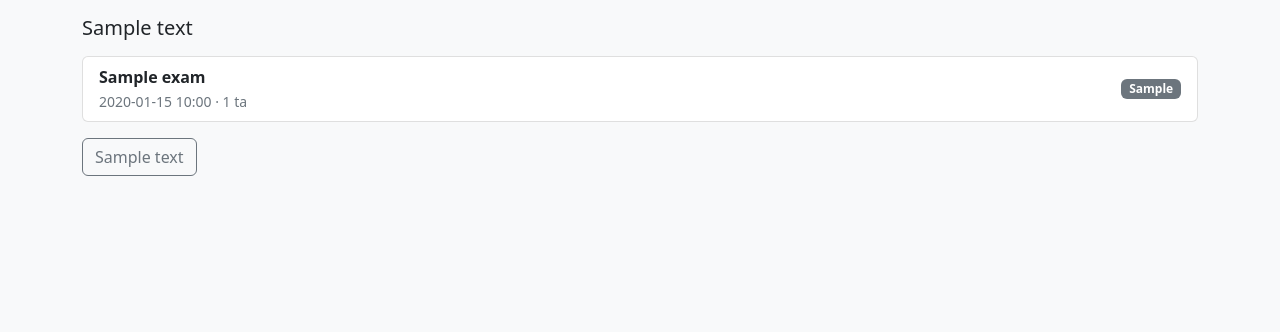
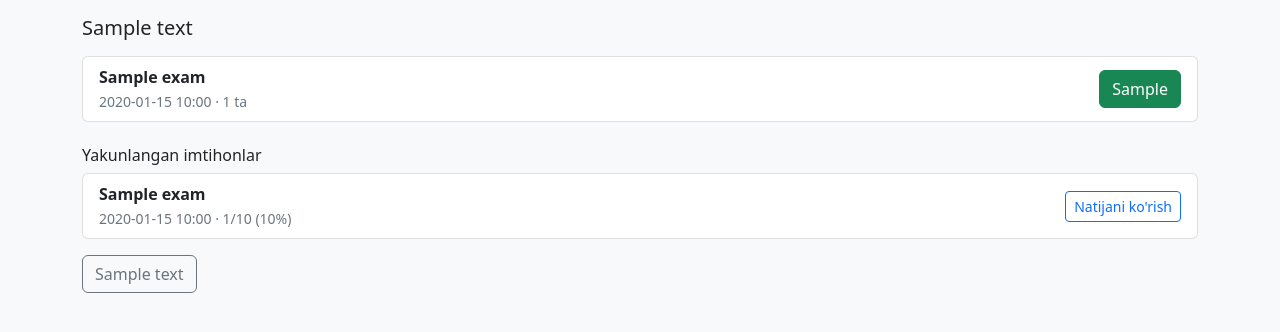
Before and after one commit to Bunyod1202/Autolider, a Django app: page /bot/exams/?user_id=00000000-0000-0000-0000-000000000001 in a window 1280 px wide. Shown: the top 332 px of the page. Run offline with Django 4.2, Linux system fonts and the light colour scheme; tables that the repository leaves empty hold one stand-in row (values such as "Sample post"); parts of the project's set-up code (start-up, migrations or seed data) failed here and were passed over; some libraries are stand-ins or nearby versions.

Commit message:
add changes about exam

```diff
--- a/bot/handlers/message.py
+++ b/bot/handlers/message.py
@@ -181,6 +181,9 @@
         exams_label = getattr(user.text, 'exams', 'Stat test')
         start_label = getattr(user.text, 'start_exam', 'Start exam')
         if user.check_step(USER.STEP.MAIN) and message.text in (exams_label, start_label):
+            if not user.is_active:
+                bot.send_message(message.chat.id, getattr(user.text, 'subscription_required', 'Imtihonlar faqat obuna uchun.'))
+                return
             if not user.phone_number:
                 user.set_step(USER.STEP.EXAM_PROMPT_PHONE)
                 bot.send_message(
--- a/bot/views.py
+++ b/bot/views.py
@@ -10,7 +10,7 @@
 
 from quizzes.models import Theme, Option, Quiz
 import random
-from tests.models import Test, Exam, ExamAccess, ExamAttempt, AttemptQuestion
+from tests.models import Test, Exam, ExamAttempt, AttemptQuestion
 from users.models import User
 from subscriptions.utils import refresh_user_active_status
 from bot.utils.helpers import normalize_phone_number
@@ -236,15 +236,21 @@
     except User.DoesNotExist:
         return JsonResponse({'ok': False, 'error': f'user {user_id} not found'}, status=404)
 
+    # Only active subscribers can see exams
+    if not user.is_active:
+        return render(request, 'exams.html', {
+            'user': user,
+            'phone_missing': False,
+            'exams': [],
+            'error': getattr(user.text, 'subscription_required', 'Imtihonlar faqat obuna uchun.')
+        })
     # if phone missing, render phone form inside WebApp
     phone_missing = not bool(user.phone_number)
     now = timezone.now()
-    accesses = ExamAccess.objects.filter(user=user, exam__is_active=True).select_related('exam').order_by('exam__date')
+    # Show active exams to active subscribers; no attempt limits
+    exams_qs = Exam.objects.filter(is_active=True).order_by('date')
     exams = []
-    for acc in accesses:
-        ex = acc.exam
-        attempts_done = ExamAttempt.objects.filter(exam=ex, user=user, finished_at__isnull=False).count()
-        allowed = attempts_done < (acc.max_attempts or 1)
+    for ex in exams_qs:
         exams.append({
             'id': ex.id,
             'title': ex.title,
@@ -252,12 +258,28 @@
             'started': ex.date <= now,
             'type': ex.type,
             'question_count': ex.question_count,
-            'allowed': allowed,
+            'allowed': True,
+        })
+    # Previous finished attempts for this user
+    attempts_qs = ExamAttempt.objects.filter(user=user, finished_at__isnull=False).select_related('exam').order_by('-finished_at', '-id')
+    attempts = []
+    for at in attempts_qs[:20]:
+        total = at.total_questions or 0
+        percent = int(round((at.correct_count * 100 / total), 0)) if total else 0
+        attempts.append({
+            'id': at.id,
+            'exam_title': getattr(at.exam, 'title', ''),
+            'finished_at': at.finished_at.strftime('%Y-%m-%d %H:%M') if at.finished_at else '',
+            'correct': at.correct_count,
+            'wrong': at.wrong_count,
+            'total': at.total_questions,
+            'percent': percent,
         })
     return render(request, 'exams.html', {
         'user': user,
         'phone_missing': phone_missing,
         'exams': exams,
+        'attempts': attempts,
     })
 
 
@@ -295,13 +317,10 @@
         exam = Exam.objects.get(id=exam_id, is_active=True)
     except Exam.DoesNotExist:
         return JsonResponse({'ok': False, 'error': 'Exam not found'}, status=404)
-    acc = ExamAccess.objects.filter(user=user, exam=exam).first()
-    if not acc:
-        return render(request, 'exam.html', {'user': user, 'error': 'Sizga imtihon ruxsati berilmagan'})
-    # Enforce attempts limit
-    done = ExamAttempt.objects.filter(exam=exam, user=user, finished_at__isnull=False).count()
-    if done >= (acc.max_attempts or 1):
-        return render(request, 'exam.html', {'user': user, 'error': 'Bu imtihonni qayta topshirish uchun admin ruxsati kerak'})
+    # Only active subscribers can start
+    if not user.is_active:
+        return render(request, 'exam.html', {'user': user, 'error': getattr(user.text, 'subscription_required', 'Imtihonlar faqat obuna uchun.')})
+    # No attempts limit
     if exam.date > timezone.now():
         return render(request, 'exam.html', {'user': user, 'error': 'Imtihon vaqti hali boshlanmagan'})
 
--- a/templates/exams.html
+++ b/templates/exams.html
@@ -46,6 +46,21 @@
   {% else %}
     <p class="text-muted">{{ user.text.exams_empty_message|default:"Sizga hozircha imtihon ruxsatlari topilmadi." }}</p>
   {% endif %}
+
+  {% if attempts %}
+    <h6 class="mt-4">{{ user.text.past_exam_results|default:"Yakunlangan imtihonlar" }}</h6>
+    <ul class="list-group mb-3">
+      {% for a in attempts %}
+        <li class="list-group-item d-flex justify-content-between align-items-center">
+          <div>
+            <div class="fw-semibold">{{ a.exam_title }}</div>
+            <small class="text-muted">{{ a.finished_at }} · {{ a.correct }}/{{ a.total }} ({{ a.percent }}%)</small>
+          </div>
+          <a class="btn btn-outline-primary btn-sm" href="/bot/exams/result/{{ a.id }}/">{{ user.text.see_result|default:"Natijani ko'rish" }}</a>
+        </li>
+      {% endfor %}
+    </ul>
+  {% endif %}
   <div class="mt-3">
     <button class="btn btn-outline-secondary" onclick="closeWebApp()">{{ user.text.close_label|default:"Yopish" }}</button>
   </div>
```
Also changed, not shown: bot/utils/helpers.py (+7 -10 lines).
